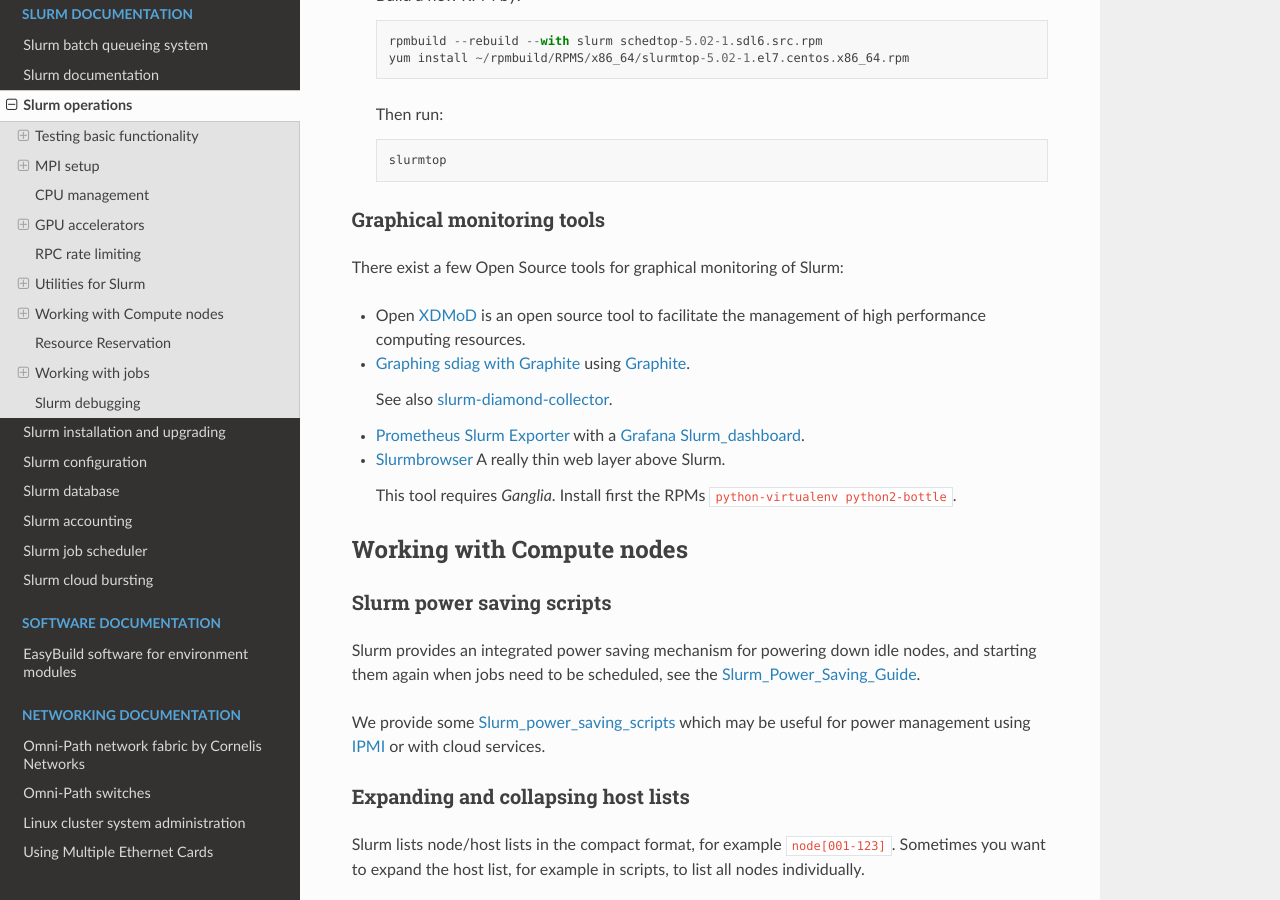
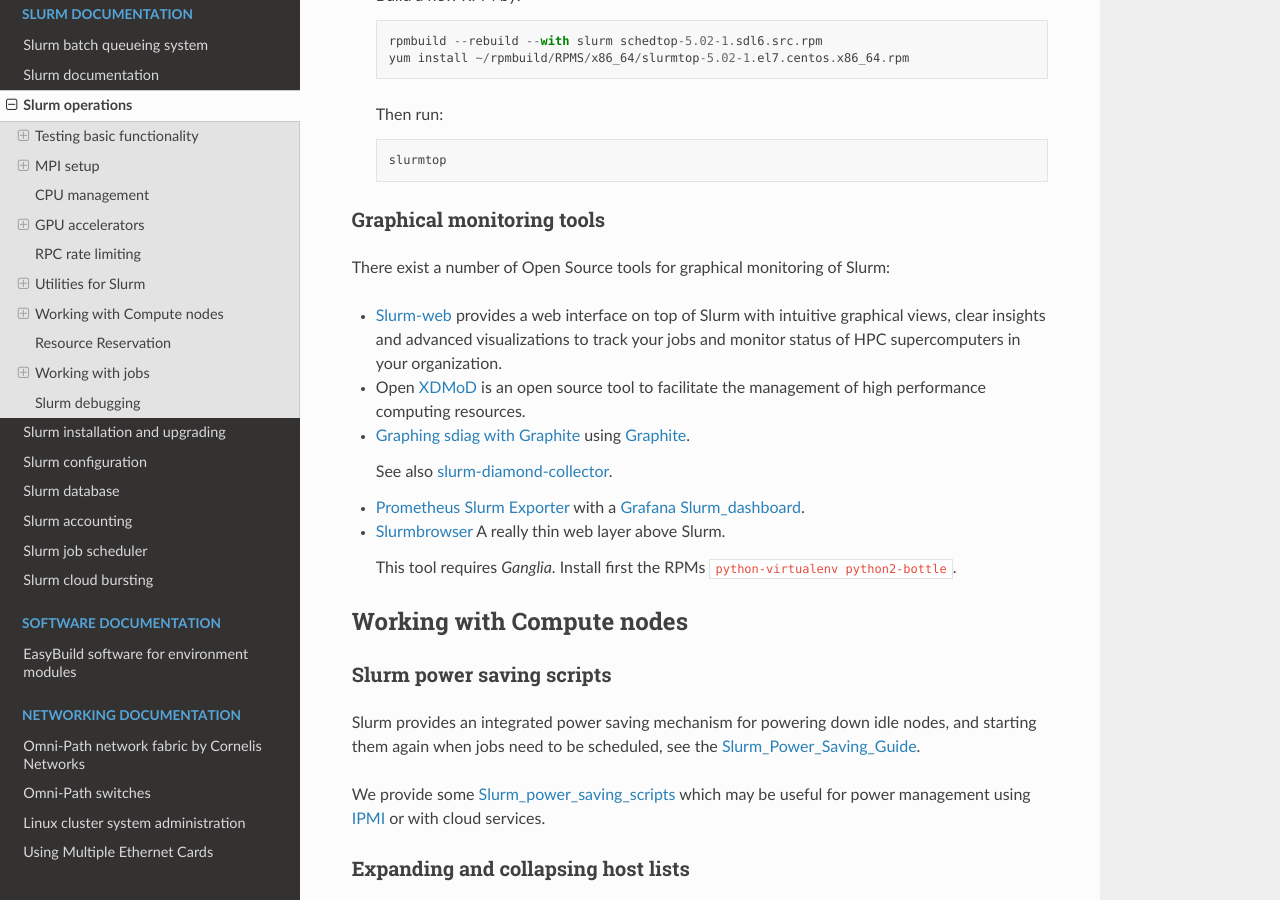
Before and after one commit to OleHolmNielsen/Niflheim_system, a Sphinx documentation site: the page built from docs/Slurm_operations.rst, in a window 1280 px wide and 900 px high, scrolled down 6473 px. Built offline with Sphinx 7.4.7 and the Read the Docs theme 2.0.0, drawn with Linux system fonts in a browser that asks for light colours.

Commit message:
Added Slurm-web link

```diff
--- a/docs/Slurm_operations.rst
+++ b/docs/Slurm_operations.rst
@@ -288,7 +288,9 @@
 Graphical monitoring tools
 --------------------------
 
-There exist a few Open Source tools for graphical monitoring of Slurm:
+There exist a number of Open Source tools for graphical monitoring of Slurm:
+
+* Slurm-web_ provides a web interface on top of Slurm with intuitive graphical views, clear insights and advanced visualizations to track your jobs and monitor status of HPC supercomputers in your organization.
 
 * Open XDMoD_ is an open source tool to facilitate the management of high performance computing resources.
 
@@ -302,6 +304,7 @@
 
   This tool requires *Ganglia*.  Install first the RPMs ``python-virtualenv python2-bottle``.
 
+.. _Slurm-web: https://slurm-web.com/
 .. _XDMoD: https://open.xdmod.org/
 .. _Graphite: https://graphite.readthedocs.org/en/latest/
 .. _Grafana: https://grafana.com/
```
